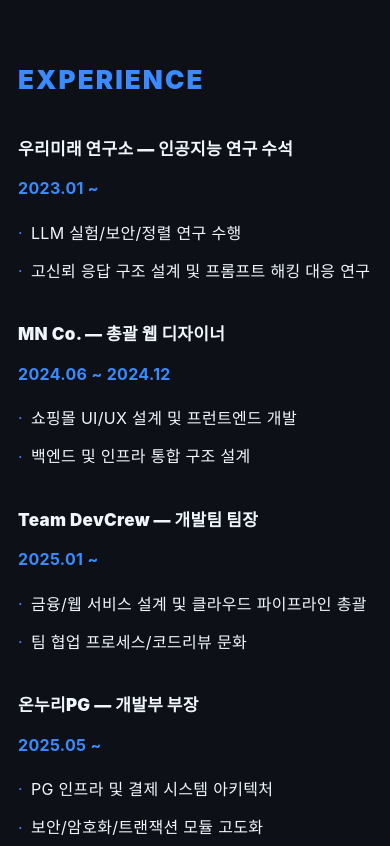
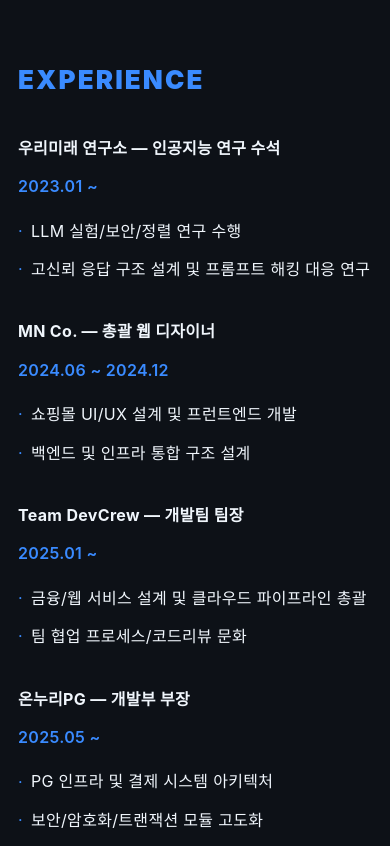
Before and after one commit to 667700996/667700996.github.io, a plain HTML site: page index.html in a window 390 px wide. Shown: the part 2300-3146 px from the top of the page. Drawn offline with Linux system fonts and the light colour scheme; a web font is replaced by a local one.

Commit message:
추가: 경력 및 프로젝트 섹션 가독성 향상을 위한 폰트 스타일 수정

```diff
--- a/index.html
+++ b/index.html
@@ -100,8 +100,8 @@
     .skill-label{font-weight:600}
 
     .row{margin-bottom:48px}
-    .row-title{display:block;font-weight:900;font-size:18px;margin-bottom:8px}
-    .row .when{display:block;color:var(--accent);font-size:17px;font-weight:700;margin:12px 0 18px}
+    .row-title{display:block;font-weight:800;font-size:17px;margin-bottom:8px}
+    .row .when{display:block;color:var(--accent);font-size:17px;font-weight:600;margin:12px 0 18px}
     .org{
       color:var(--ink);font-size:17px;margin:8px 0 10px;
       display:flex;flex-direction:column;gap:12px;align-items:flex-start;text-align:left;
@@ -131,8 +131,8 @@
       .skill-icon{width:24px;height:24px}
       .skill-icon svg{width:20px;height:20px}
       .row{margin-bottom:32px}
-      .row-title{font-size:17px;margin-bottom:6px}
-      .row .when{font-size:16px;margin:8px 0 14px}
+      .row-title{font-size:16px;font-weight:700;margin-bottom:6px}
+      .row .when{font-size:16px;font-weight:600;margin:8px 0 14px}
       .org{font-size:16px;gap:8px}
       .org-line{gap:8px;font-size:16px}
       .org-line::before{font-size:16px}
```
